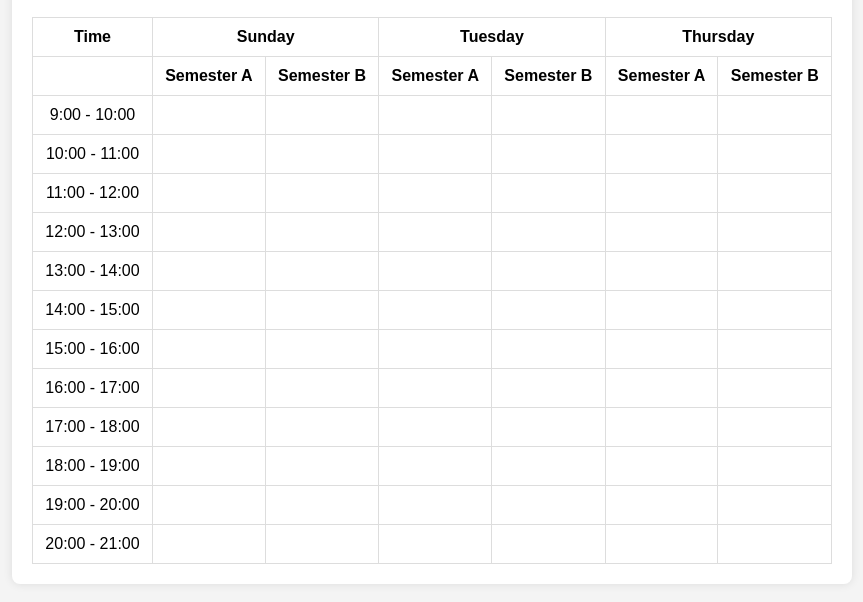
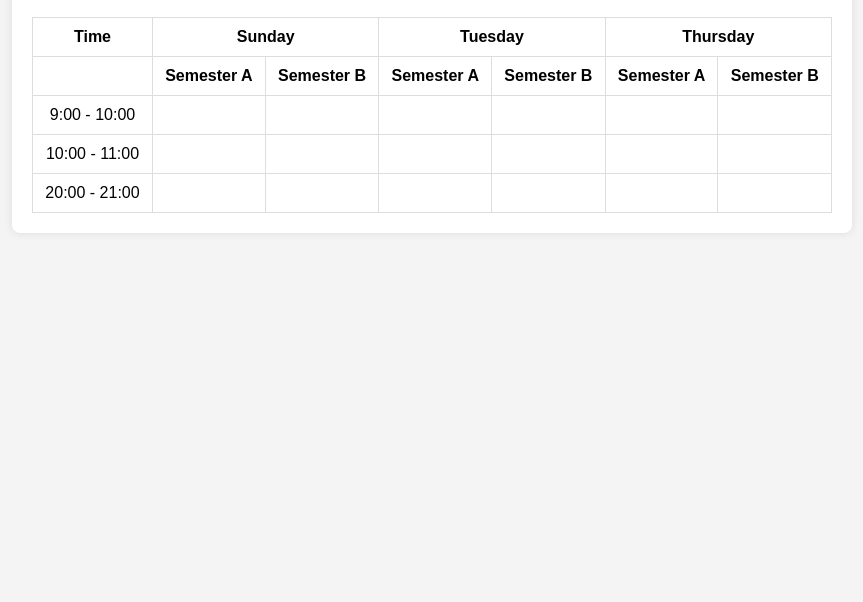
Before and after one commit to eszychli/urban-carnival, a plain HTML site: page index.html in a window 1280 px wide. Shown: the part 190-792 px from the top of the page, without its empty margins (208-1071 px from the left). Drawn offline with Linux system fonts and the light colour scheme.

Commit message:
Update index.html

```diff
--- a/index.html
+++ b/index.html
@@ -56,87 +56,7 @@
                     <td class="cell"></td>
                     <td class="cell"></td>
                 </tr>
-                <tr>
-                    <td>11:00 - 12:00</td>
-                    <td class="cell"></td>
-                    <td class="cell"></td>
-                    <td class="cell"></td>
-                    <td class="cell"></td>
-                    <td class="cell"></td>
-                    <td class="cell"></td>
-                </tr>
-                <tr>
-                    <td>12:00 - 13:00</td>
-                    <td class="cell"></td>
-                    <td class="cell"></td>
-                    <td class="cell"></td>
-                    <td class="cell"></td>
-                    <td class="cell"></td>
-                    <td class="cell"></td>
-                </tr>
-                <tr>
-                    <td>13:00 - 14:00</td>
-                    <td class="cell"></td>
-                    <td class="cell"></td>
-                    <td class="cell"></td>
-                    <td class="cell"></td>
-                    <td class="cell"></td>
-                    <td class="cell"></td>
-                </tr>
-                <tr>
-                    <td>14:00 - 15:00</td>
-                    <td class="cell"></td>
-                    <td class="cell"></td>
-                    <td class="cell"></td>
-                    <td class="cell"></td>
-                    <td class="cell"></td>
-                    <td class="cell"></td>
-                </tr>
-                <tr>
-                    <td>15:00 - 16:00</td>
-                    <td class="cell"></td>
-                    <td class="cell"></td>
-                    <td class="cell"></td>
-                    <td class="cell"></td>
-                    <td class="cell"></td>
-                    <td class="cell"></td>
-                </tr>
-                <tr>
-                    <td>16:00 - 17:00</td>
-                    <td class="cell"></td>
-                    <td class="cell"></td>
-                    <td class="cell"></td>
-                    <td class="cell"></td>
-                    <td class="cell"></td>
-                    <td class="cell"></td>
-                </tr>
-                <tr>
-                    <td>17:00 - 18:00</td>
-                    <td class="cell"></td>
-                    <td class="cell"></td>
-                    <td class="cell"></td>
-                    <td class="cell"></td>
-                    <td class="cell"></td>
-                    <td class="cell"></td>
-                </tr>
-                <tr>
-                    <td>18:00 - 19:00</td>
-                    <td class="cell"></td>
-                    <td class="cell"></td>
-                    <td class="cell"></td>
-                    <td class="cell"></td>
-                    <td class="cell"></td>
-                    <td class="cell"></td>
-                </tr>
-                <tr>
-                    <td>19:00 - 20:00</td>
-                    <td class="cell"></td>
-                    <td class="cell"></td>
-                    <td class="cell"></td>
-                    <td class="cell"></td>
-                    <td class="cell"></td>
-                    <td class="cell"></td>
-                </tr>
+                <!-- Repeat for other time slots -->
                 <tr>
                     <td>20:00 - 21:00</td>
                     <td class="cell"></td>
```
